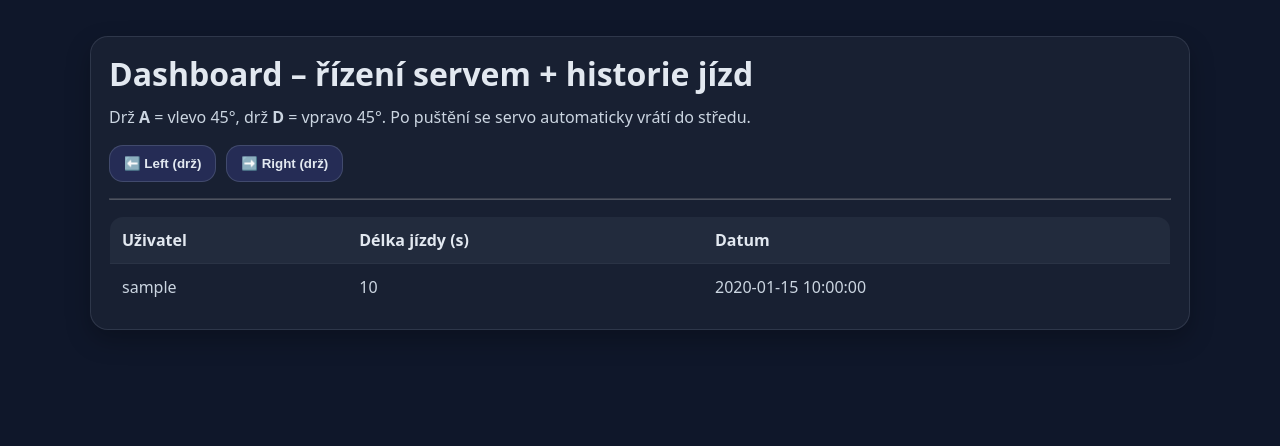
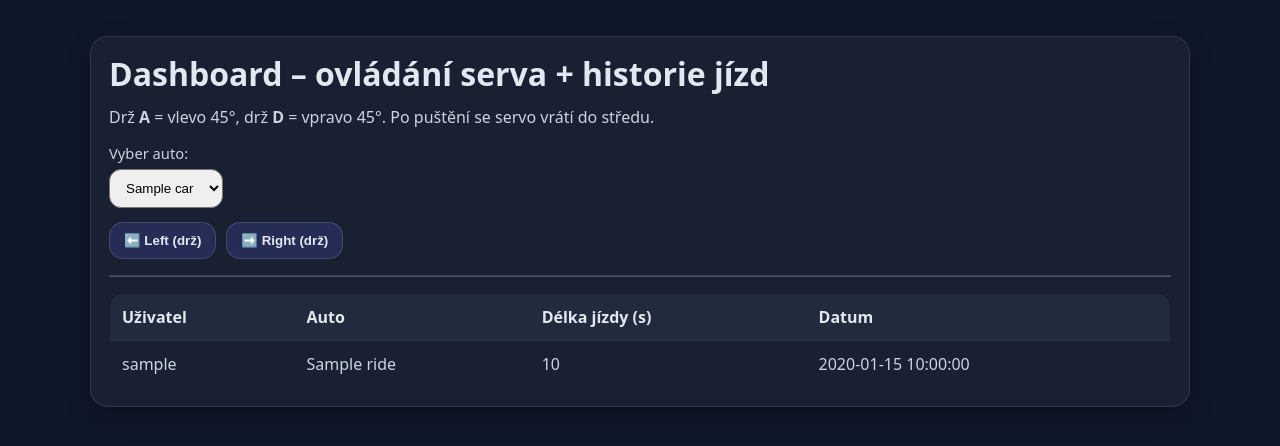
Before and after one commit to VojtechDragoun/rocniprojekt, a Flask app: template rccar/web/templates/dashboard.html in a window 1280 px wide. Shown: the part 67-513 px from the top of the page. Run offline with Flask 3, Linux system fonts and the light colour scheme; the template is opened without the code that fills it: most values are stand-ins (such as "Sample title", 1, 10 or a date in 2020).

Commit message:
Add files via upload

```diff
--- a/rccar/web/app.py
+++ b/rccar/web/app.py
@@ -1,12 +1,26 @@
 """
-app.py – Flask backend pro RCcar (Vojtěch)
-=========================================
+RCcar – app.py (Flask backend) – Vojtěch
+=======================================
 
-Umí:
-- Stránky: index, info, register, login, dashboard, admin
-- Autentizace: session (login/logout)
-- DB: users + rides (admin vidí vše, user jen svoje)
-- API: /api/control (jen pro přihlášené) -> pošle příkaz do Arduino (servo)
+Cíl:
+- Login/registrace přes SQLite + session
+- Dashboard:
+  - zobrazení jízd
+  - přepínání aktivního auta (bez admina) – jen mezi auty, která má user přiřazená
+  - ovládání serva přes Arduino (Serial)
+- Admin stránka (volitelné): přehled + mazání
+
+DŮLEŽITÉ (aby nebyly "spousty chyb"):
+-----------------------------------
+1) Uživatel často nemá přiřazené žádné auto => dashboard by byl mrtvý.
+   Proto je tu "auto-assign":
+   - existuje DefaultCar (vytvoří se automaticky)
+   - při registraci (a i při loginu pro jistotu) se userovi DefaultCar přiřadí,
+     pokud nemá žádné auto.
+
+2) Arduino komunikace je volitelná:
+   - pokud chybí pyserial/arduino_comm, web pořád běží,
+     jen /api/control vrátí čitelnou chybu.
 
 Struktura projektu:
 rccar/
@@ -15,7 +29,7 @@ rccar/
     schema.sql
   web/
     app.py
-    arduino_comm.py
+    arduino_comm.py   (doporučeno – auto COM detekce)
     templates/
     static/
 """
@@ -40,35 +54,44 @@ from flask import (
 
 from werkzeug.security import generate_password_hash, check_password_hash
 
-# Serial bridge (pyserial) – musí existovat soubor web/arduino_comm.py
-import arduino_comm
+
+# ------------------------------------------------------------
+# 0) Arduino bridge (volitelný import)
+# ------------------------------------------------------------
+# Když to nejde importovat (např. chybí pyserial), web musí běžet dál.
+ARDUINO_AVAILABLE = True
+ARDUINO_IMPORT_ERROR = ""
+try:
+    import arduino_comm  # web/arduino_comm.py
+except Exception as e:
+    ARDUINO_AVAILABLE = False
+    ARDUINO_IMPORT_ERROR = str(e)
+    arduino_comm = None  # type: ignore
 
 
-# ---------------------------------------------------------------------
-# 1) CESTY
-# ---------------------------------------------------------------------
+# ------------------------------------------------------------
+# 1) Cesty k DB + schématu
+# ------------------------------------------------------------
 BASE_DIR = Path(__file__).resolve().parent          # .../rccar/web
 PROJECT_ROOT = BASE_DIR.parent                      # .../rccar
 DB_PATH = PROJECT_ROOT / "database" / "rccar.db"
 SCHEMA_PATH = PROJECT_ROOT / "database" / "schema.sql"
 
 
-# ---------------------------------------------------------------------
-# 2) FLASK APP
-# ---------------------------------------------------------------------
+# ------------------------------------------------------------
+# 2) Flask app
+# ------------------------------------------------------------
 app = Flask(__name__, static_folder="static", static_url_path="/static")
-
-# Pro session cookie (podepisování) – v reálu do env, tady natvrdo OK
 app.config["SECRET_KEY"] = "CHANGE_ME_TO_SOMETHING_RANDOM_AND_SECRET"
 
 
-# ---------------------------------------------------------------------
-# 3) DB HELPERY
-# ---------------------------------------------------------------------
+# ------------------------------------------------------------
+# 3) DB helpery
+# ------------------------------------------------------------
 def get_db_connection() -> sqlite3.Connection:
     """
-    Otevře SQLite spojení.
-    DŮLEŽITÉ: SQLite má foreign keys defaultně vypnuté -> zapneme PRAGMA.
+    Otevře připojení k SQLite.
+    V SQLite jsou FOREIGN KEY defaultně OFF => musíme zapnout pro každé spojení.
     """
     conn = sqlite3.connect(DB_PATH)
     conn.row_factory = sqlite3.Row
@@ -78,8 +101,11 @@ def get_db_connection() -> sqlite3.Connection:
 
 def init_db() -> None:
     """
-    Vytvoří tabulky ze schema.sql (pokud neexistují).
-    schema.sql je zdroj pravdy.
+    Vytvoří tabulky podle schema.sql (zdroj pravdy).
+
+    Poznámka:
+    - CREATE TABLE IF NOT EXISTS tabulku nepřepíše.
+    - Pokud jsi měnil schéma a DB už existuje, nejčistší je DB smazat a vytvořit znovu.
     """
     if not SCHEMA_PATH.exists():
         raise FileNotFoundError(f"Chybí schema.sql: {SCHEMA_PATH}")
@@ -92,15 +118,14 @@ def init_db() -> None:
     conn.close()
 
 
-# vytvoří tabulky při startu serveru
 init_db()
 
 
-# ---------------------------------------------------------------------
-# 4) AUTH HELPERY
-# ---------------------------------------------------------------------
+# ------------------------------------------------------------
+# 4) Auth helpery
+# ------------------------------------------------------------
 def current_user() -> Optional[Dict[str, Any]]:
-    """Vrátí dict o přihlášeném uživateli nebo None."""
+    """Vrátí přihlášeného usera ze session nebo None."""
     if "user_id" not in session:
         return None
     return {
@@ -118,9 +143,137 @@ def admin_required() -> bool:
     return login_required() and session.get("role") == "admin"
 
 
-# ---------------------------------------------------------------------
-# 5) ROUTES – PAGES
-# ---------------------------------------------------------------------
+# ------------------------------------------------------------
+# 5) Auta (M:N) – helpery
+# ------------------------------------------------------------
+DEFAULT_CAR_NAME = "DefaultCar"
+
+
+def ensure_default_car_exists(conn: sqlite3.Connection) -> int:
+    """
+    Zajistí, že v tabulce cars existuje DefaultCar.
+    Vrátí jeho id.
+    """
+    row = conn.execute("SELECT id FROM cars WHERE name = ? LIMIT 1;", (DEFAULT_CAR_NAME,)).fetchone()
+    if row:
+        return int(row["id"])
+
+    # Vytvoření defaultního auta
+    conn.execute(
+        """
+        INSERT INTO cars (name, servo_pin, servo_center_deg, servo_offset_deg, motor_max_pwm)
+        VALUES (?, 3, 90, 45, 255);
+        """,
+        (DEFAULT_CAR_NAME,),
+    )
+    conn.commit()
+
+    row2 = conn.execute("SELECT id FROM cars WHERE name = ? LIMIT 1;", (DEFAULT_CAR_NAME,)).fetchone()
+    return int(row2["id"])  # type: ignore[arg-type]
+
+
+def user_has_any_car(conn: sqlite3.Connection, user_id: int) -> bool:
+    row = conn.execute(
+        "SELECT 1 FROM user_cars WHERE user_id = ? LIMIT 1;",
+        (user_id,),
+    ).fetchone()
+    return row is not None
+
+
+def assign_car_to_user(conn: sqlite3.Connection, user_id: int, car_id: int) -> None:
+    """
+    Přiřadí auto uživateli do user_cars (pokud už tam není).
+    """
+    conn.execute(
+        """
+        INSERT OR IGNORE INTO user_cars (user_id, car_id, access_role)
+        VALUES (?, ?, 'driver');
+        """,
+        (user_id, car_id),
+    )
+    conn.commit()
+
+
+def ensure_user_has_default_car(user_id: int) -> None:
+    """
+    Blbuvzdorný helper:
+    - pokud user nemá žádné auto -> vytvoří DefaultCar (když chybí) a přiřadí mu ho.
+    """
+    conn = get_db_connection()
+    if not user_has_any_car(conn, user_id):
+        default_car_id = ensure_default_car_exists(conn)
+        assign_car_to_user(conn, user_id, default_car_id)
+    conn.close()
+
+
+def get_user_cars(user_id: int) -> List[Dict[str, Any]]:
+    """
+    Vrátí seznam aut, ke kterým má user přístup.
+    """
+    conn = get_db_connection()
+    rows = conn.execute(
+        """
+        SELECT
+            cars.id,
+            cars.name,
+            cars.servo_pin,
+            cars.servo_center_deg,
+            cars.servo_offset_deg,
+            cars.motor_max_pwm
+        FROM user_cars
+        JOIN cars ON cars.id = user_cars.car_id
+        WHERE user_cars.user_id = ?
+        ORDER BY cars.name;
+        """,
+        (user_id,),
+    ).fetchall()
+    conn.close()
+    return [dict(r) for r in rows]
+
+
+def user_has_car_access(user_id: int, car_id: int) -> bool:
+    conn = get_db_connection()
+    row = conn.execute(
+        "SELECT 1 FROM user_cars WHERE user_id = ? AND car_id = ? LIMIT 1;",
+        (user_id, car_id),
+    ).fetchone()
+    conn.close()
+    return row is not None
+
+
+def ensure_active_car_in_session(user_id: int) -> Optional[int]:
+    """
+    Zajistí, že session["active_car_id"] je validní a user k němu má přístup.
+    Pokud ne, nastaví první dostupné auto uživatele.
+    Vrátí active_car_id nebo None, pokud user nemá žádné auto (to by se ale nemělo stát).
+    """
+    cars = get_user_cars(user_id)
+    if not cars:
+        # fallback: auto-assign (mělo by to vyřešit)
+        ensure_user_has_default_car(user_id)
+        cars = get_user_cars(user_id)
+
+    if not cars:
+        session.pop("active_car_id", None)
+        return None
+
+    active = session.get("active_car_id")
+    try:
+        active_int = int(active) if active is not None else None
+    except Exception:
+        active_int = None
+
+    if active_int is not None and user_has_car_access(user_id, active_int):
+        return active_int
+
+    # nastavíme první auto
+    session["active_car_id"] = int(cars[0]["id"])
+    return int(cars[0]["id"])
+
+
+# ------------------------------------------------------------
+# 6) ROUTES – stránky
+# ------------------------------------------------------------
 @app.route("/")
 def index():
     return render_template("index.html", user=current_user())
@@ -133,6 +286,12 @@ def info():
 
 @app.route("/register", methods=["GET", "POST"])
 def register():
+    """
+    Registrace:
+    - uloží usera do users
+    - AUTOMATICKY mu přiřadí DefaultCar (pokud nemá žádné auto)
+      => aby dashboard fungoval hned a bez admin zásahu.
+    """
     if request.method == "GET":
         return render_template("register.html", user=current_user())
 
@@ -157,6 +316,15 @@ def register():
             (username, password_hash, role),
         )
         conn.commit()
+
+        # zjistíme id nového usera
+        new_user = conn.execute("SELECT id FROM users WHERE username = ? LIMIT 1;", (username,)).fetchone()
+        new_user_id = int(new_user["id"])  # type: ignore[index]
+
+        # auto-assign (DefaultCar)
+        default_car_id = ensure_default_car_exists(conn)
+        assign_car_to_user(conn, new_user_id, default_car_id)
+
         conn.close()
     except sqlite3.IntegrityError:
         flash("Uživatel s tímto jménem už existuje.", "error")
@@ -168,6 +336,13 @@ def register():
 
 @app.route("/login", methods=["GET", "POST"])
 def login():
+    """
+    Login:
+    - ověří username + password
+    - nastaví session
+    - pro jistotu udělá auto-assign (když user nemá žádné auto)
+    - nastaví session["active_car_id"]
+    """
     if request.method == "GET":
         return render_template("login.html", user=current_user())
 
@@ -185,14 +360,17 @@ def login():
     ).fetchone()
     conn.close()
 
-    # jedna společná hláška (bezpečnější)
     if row is None or not check_password_hash(row["password_hash"], password):
         flash("Špatné uživatelské jméno nebo heslo.", "error")
         return redirect(url_for("login"))
 
-    session["user_id"] = row["id"]
+    session["user_id"] = int(row["id"])
     session["username"] = row["username"]
     session["role"] = row["role"]
+
+    # auto-assign, ať dashboard není prázdný
+    ensure_user_has_default_car(int(row["id"]))
+    ensure_active_car_in_session(int(row["id"]))
 
     flash(f"Přihlášen jako {row['username']}.", "success")
     return redirect(url_for("dashboard"))
@@ -211,48 +389,88 @@ def dashboard():
         flash("Nejdřív se přihlas.", "error")
         return redirect(url_for("login"))
 
+    user = current_user()
+    assert user is not None
+    user_id = int(user["id"])
+
+    # zajistíme auto + aktivní auto
+    ensure_user_has_default_car(user_id)
+    active_car_id = ensure_active_car_in_session(user_id)
+
+    cars = get_user_cars(user_id)
+
+    # jízdy: admin všechny, user svoje
     conn = get_db_connection()
-
     if admin_required():
-        rows = conn.execute("""
+        rows = conn.execute(
+            """
             SELECT
                 rides.id,
                 users.username AS username,
+                cars.name AS car_name,
                 rides.duration_sec AS duration_sec,
                 rides.created_at AS created_at
             FROM rides
             JOIN users ON users.id = rides.user_id
+            JOIN cars  ON cars.id  = rides.car_id
             ORDER BY rides.created_at DESC;
-        """).fetchall()
+            """
+        ).fetchall()
     else:
-        rows = conn.execute("""
+        rows = conn.execute(
+            """
             SELECT
                 rides.id,
                 users.username AS username,
+                cars.name AS car_name,
                 rides.duration_sec AS duration_sec,
                 rides.created_at AS created_at
             FROM rides
             JOIN users ON users.id = rides.user_id
+            JOIN cars  ON cars.id  = rides.car_id
             WHERE rides.user_id = ?
             ORDER BY rides.created_at DESC;
-        """, (session["user_id"],)).fetchall()
-
+            """,
+            (user_id,),
+        ).fetchall()
     conn.close()
 
-    rides: List[Dict[str, Any]] = [dict(r) for r in rows]
-    return render_template("dashboard.html", rides=rides, user=current_user())
+    rides = [dict(r) for r in rows]
+
+    return render_template(
+        "dashboard.html",
+        user=user,
+        cars=cars,
+        active_car_id=active_car_id,
+        rides=rides,
+    )
 
 
 @app.route("/ride/add_demo")
 def add_demo_ride():
+    """
+    Přidá demo jízdu (120 s) aktuálnímu uživateli a jeho aktivnímu autu.
+    """
     if not login_required():
         flash("Nejdřív se přihlas.", "error")
         return redirect(url_for("login"))
 
+    user_id = int(session["user_id"])
+    ensure_user_has_default_car(user_id)
+    car_id = ensure_active_car_in_session(user_id)
+
+    if car_id is None:
+        flash("Nemáš žádné auto (tohle by se už nemělo stát).", "error")
+        return redirect(url_for("dashboard"))
+
+    if not user_has_car_access(user_id, int(car_id)):
+        flash("Nemáš přístup k aktivnímu autu.", "error")
+        return redirect(url_for("dashboard"))
+
     conn = get_db_connection()
     conn.execute(
-        "INSERT INTO rides (user_id, duration_sec) VALUES (?, ?)",
-        (session["user_id"], 120),
+        "INSERT INTO rides (user_id, car_id, duration_sec) VALUES (?, ?, ?)",
+        (user_id, int(car_id), 120),
     )
     conn.commit()
     conn.close()
@@ -261,29 +479,145 @@ def add_demo_ride():
     return redirect(url_for("dashboard"))
 
 
-# ---------------------------------------------------------------------
-# 6) ADMIN (volitelné)
-# ---------------------------------------------------------------------
+# ------------------------------------------------------------
+# 7) API – výběr auta + ovládání serva
+# ------------------------------------------------------------
+@app.route("/api/select_car", methods=["POST"])
+def api_select_car():
+    """
+    Nastaví aktivní auto do session.
+    Uživatel si přepíná sám – ale jen mezi auty, která má přiřazená (user_cars).
+    """
+    if not login_required():
+        return jsonify({"error": "Not logged in"}), 401
+
+    data = request.get_json(silent=True) or {}
+    car_id = data.get("car_id")
+
+    try:
+        car_id_int = int(car_id)
+    except Exception:
+        return jsonify({"error": "Invalid car_id"}), 400
+
+    user_id = int(session["user_id"])
+
+    # auto-assign (pro jistotu, když je DB rozbitá / nový user)
+    ensure_user_has_default_car(user_id)
+
+    if not user_has_car_access(user_id, car_id_int):
+        return jsonify({"error": "No access to this car"}), 403
+
+    session["active_car_id"] = car_id_int
+    return jsonify({"ok": True, "active_car_id": car_id_int})
+
+
+@app.route("/api/control", methods=["POST"])
+def api_control():
+    """
+    Ovládání serva přes Arduino.
+    Příkazy:
+      STEER:L  (vlevo)
+      STEER:R  (vpravo)
+      STEER:C  (střed)
+
+    Bezpečnost:
+    - jen přihlášený
+    - jen povolené příkazy
+    - musí mít přístup k aktivnímu autu (M:N kontrola)
+    """
+    if not login_required():
+        return jsonify({"error": "Not logged in"}), 401
+
+    data = request.get_json(silent=True) or {}
+    cmd = (data.get("cmd") or "").strip()
+
+    allowed = {"STEER:L", "STEER:R", "STEER:C"}
+    if cmd not in allowed:
+        return jsonify({"error": "Command not allowed"}), 400
+
+    user_id = int(session["user_id"])
+    ensure_user_has_default_car(user_id)
+    car_id = ensure_active_car_in_session(user_id)
+
+    if car_id is None:
+        return jsonify({"error": "No active car selected"}), 400
+
+    if not user_has_car_access(user_id, int(car_id)):
+        return jsonify({"error": "No access to this car"}), 403
+
+    if not ARDUINO_AVAILABLE:
+        return jsonify({"error": f"Arduino komunikace není dostupná: {ARDUINO_IMPORT_ERROR}"}), 500
+
+    try:
+        # odešleme řádek do Arduino (Serial)
+        arduino_comm.send_line(cmd)  # type: ignore[union-attr]
+    except Exception as e:
+        return jsonify({"error": f"Arduino send failed: {e}"}), 500
+
+    return jsonify({"ok": True, "sent": cmd, "car_id": int(car_id)})
+
+
+# ------------------------------------------------------------
+# 8) ADMIN – volitelné
+# ------------------------------------------------------------
 @app.route("/admin")
 def admin():
     if not admin_required():
         abort(403)
 
     conn = get_db_connection()
-    users_rows = conn.execute("SELECT id, username, role, created_at FROM users ORDER BY id;").fetchall()
-    rides_rows = conn.execute("""
-        SELECT rides.id, rides.user_id, users.username AS username, rides.duration_sec, rides.created_at
+
+    users_rows = conn.execute(
+        "SELECT id, username, role, created_at FROM users ORDER BY id;"
+    ).fetchall()
+
+    cars_rows = conn.execute(
+        """
+        SELECT id, name, servo_pin, servo_center_deg, servo_offset_deg, motor_max_pwm, created_at
+        FROM cars ORDER BY id;
+        """
+    ).fetchall()
+
+    user_cars_rows = conn.execute(
+        """
+        SELECT
+            users.username AS username,
+            cars.name AS car_name,
+            user_cars.access_role,
+            user_cars.created_at
+        FROM user_cars
+        JOIN users ON users.id = user_cars.user_id
+        JOIN cars  ON cars.id  = user_cars.car_id
+        ORDER BY cars.name, users.username;
+        """
+    ).fetchall()
+
+    rides_rows = conn.execute(
+        """
+        SELECT
+            rides.id,
+            users.username AS username,
+            cars.name AS car_name,
+            rides.duration_sec,
+            rides.created_at
         FROM rides
         JOIN users ON users.id = rides.user_id
+        JOIN cars  ON cars.id  = rides.car_id
         ORDER BY rides.created_at DESC;
-    """).fetchall()
+        """
+    ).fetchall()
+
     conn.close()
 
     return render_template(
         "admin.html",
         user=current_user(),
         users=[dict(u) for u in users_rows],
+        cars=[dict(c) for c in cars_rows],
+        user_cars=[dict(x) for x in user_cars_rows],
         rides=[dict(r) for r in rides_rows],
+        arduino_available=ARDUINO_AVAILABLE,
+        arduino_error=ARDUINO_IMPORT_ERROR,
     )
 
 
@@ -306,8 +640,8 @@ def admin_delete_user(user_id: int):
     if not admin_required():
         abort(403)
 
-    # zabrání adminovi smazat sám sebe
-    if session.get("user_id") == user_id:
+    # admin nesmí smazat sám sebe
+    if int(session.get("user_id", -1)) == user_id:
         flash("Nemůžeš smazat sám sebe.", "error")
         return redirect(url_for("admin"))
 
@@ -320,38 +654,8 @@ def admin_delete_user(user_id: int):
     return redirect(url_for("admin"))
 
 
-# ---------------------------------------------------------------------
-# 7) API – OVLÁDÁNÍ SERVA (A/D drž, pust = střed)
-# ---------------------------------------------------------------------
-@app.route("/api/control", methods=["POST"])
-def api_control():
-    """
-    Přijme { "cmd": "STEER:L" } a pošle to přes serial do Arduino.
-
-    Bezpečnost:
-    - jen přihlášený
-    - povolíme jen konkrétní příkazy
-    """
-    if "user_id" not in session:
-        return jsonify({"error": "Not logged in"}), 401
-
-    data = request.get_json(silent=True) or {}
-    cmd = (data.get("cmd") or "").strip()
-
-    allowed = {"STEER:L", "STEER:R", "STEER:C"}
-    if cmd not in allowed:
-        return jsonify({"error": "Command not allowed"}), 400
-
-    try:
-        arduino_comm.send_line(cmd)
-    except Exception as e:
-        return jsonify({"error": f"Arduino send failed: {e}"}), 500
-
-    return jsonify({"ok": True, "sent": cmd})
-
-
-# ---------------------------------------------------------------------
-# RUN
-# ---------------------------------------------------------------------
+# ------------------------------------------------------------
+# 9) RUN
+# ------------------------------------------------------------
 if __name__ == "__main__":
     app.run(debug=True, host="0.0.0.0", port=5000)
--- a/rccar/web/templates/dashboard.html
+++ b/rccar/web/templates/dashboard.html
@@ -4,17 +4,42 @@
 
 {% block content %}
   <div class="card">
-    <h1>Dashboard – řízení servem + historie jízd</h1>
+    <h1>Dashboard – ovládání serva + historie jízd</h1>
 
     <p>
       Drž <b>A</b> = vlevo 45°, drž <b>D</b> = vpravo 45°.
-      Po puštění se servo automaticky vrátí do středu.
+      Po puštění se servo vrátí do středu.
     </p>
 
-    <!-- OVLÁDÁNÍ -->
+    <!-- VÝBĚR AUTA (M:N users ↔ cars) -->
+    {% if cars and cars|length > 0 %}
+      <div style="margin: 10px 0 14px 0;">
+        <label for="carSelect" style="display:block; margin-bottom:6px;">
+          Vyber auto:
+        </label>
+
+        <select id="carSelect" style="padding:10px 12px; border-radius:12px;">
+          {% for c in cars %}
+            <option value="{{ c.id }}" {% if c.id == active_car_id %}selected{% endif %}>
+              {{ c.name }}
+            </option>
+          {% endfor %}
+        </select>
+
+        <span id="carStatus" style="margin-left:10px; color:#cbd5e1;"></span>
+      </div>
+    {% else %}
+      <p style="color:#fca5a5;">
+        <b>Nemáš přiřazené žádné auto.</b>
+        Přihlas se jako admin a přiřaď auto uživateli (tabulka user_cars).
+      </p>
+    {% endif %}
+
+    <!-- OVLÁDÁNÍ MYŠÍ -->
     <div style="display:flex; gap:10px; flex-wrap:wrap; margin: 14px 0;">
       <button id="btnLeft" class="btn" type="button">⬅️ Left (drž)</button>
       <button id="btnRight" class="btn" type="button">➡️ Right (drž)</button>
+
       <span id="status" style="margin-left:10px; color:#cbd5e1; align-self:center;"></span>
     </div>
 
@@ -26,6 +51,7 @@
         <thead>
           <tr>
             <th>Uživatel</th>
+            <th>Auto</th>
             <th>Délka jízdy (s)</th>
             <th>Datum</th>
           </tr>
@@ -34,6 +60,7 @@
           {% for r in rides %}
             <tr>
               <td>{{ r.username }}</td>
+              <td>{{ r.car_name }}</td>
               <td>{{ r.duration_sec }}</td>
               <td>{{ r.created_at }}</td>
             </tr>
@@ -47,8 +74,19 @@
   </div>
 
   <script>
-    // --- jednoduchý status řádek ---
+    /*
+      dashboard.js (inline)
+      - posílá příkazy na /api/control (Flask)
+      - Flask to pošle přes Serial do Arduino
+      - navíc vybíráš aktivní auto přes /api/select_car (uloží se do session)
+
+      Příkazy:
+        STEER:L / STEER:R / STEER:C
+    */
+
     const statusEl = document.getElementById("status");
+    const carSelect = document.getElementById("carSelect");
+    const carStatus = document.getElementById("carStatus");
 
     async function sendCmd(cmd) {
       try {
@@ -75,7 +113,34 @@
       }
     }
 
-    // ---------- Myš (drž = zatoč, pust = střed) ----------
+    async function selectCar(car_id) {
+      if (!carStatus) return;
+      try {
+        const res = await fetch("/api/select_car", {
+          method: "POST",
+          headers: { "Content-Type": "application/json" },
+          body: JSON.stringify({ car_id })
+        });
+
+        const data = await res.json();
+        if (!res.ok) {
+          carStatus.textContent = "❌ " + (data.error || res.status);
+          return;
+        }
+
+        carStatus.textContent = "✅ Aktivní auto nastaveno";
+      } catch (e) {
+        carStatus.textContent = "❌ Network error: " + e;
+      }
+    }
+
+    if (carSelect) {
+      carSelect.addEventListener("change", () => selectCar(carSelect.value));
+    }
+
+    // -------------------------
+    // OVLÁDÁNÍ MYŠÍ (drž = zatoč, pust = střed)
+    // -------------------------
     const btnLeft = document.getElementById("btnLeft");
     const btnRight = document.getElementById("btnRight");
 
@@ -87,8 +152,10 @@
     btnRight.addEventListener("mouseup", () => sendCmd("STEER:C"));
     btnRight.addEventListener("mouseleave", () => sendCmd("STEER:C"));
 
-    // ---------- Klávesnice (A/D držení) ----------
-    const held = { a: false, d: false };
+    // -------------------------
+    // OVLÁDÁNÍ KLÁVESNICÍ (A/D držení + auto-center)
+    // -------------------------
+    const held = { a:false, d:false };
 
     window.addEventListener("keydown", (e) => {
       const k = e.key.toLowerCase();
@@ -119,7 +186,7 @@
       }
     });
 
-    // pojistka: při ztrátě focusu vrátit střed
+    // pojistka: Alt+Tab / ztráta focusu => vrať střed
     window.addEventListener("blur", () => {
       held.a = held.d = false;
       sendCmd("STEER:C");
```
Also changed, not shown: rccar/database/queries.sql (added, +50 -0 lines), rccar/database/schema.sql (+51 -15 lines), rccar/database/seed.sql (added, +25 -0 lines), rccar/README.md, rccar/database/rccar.db.
